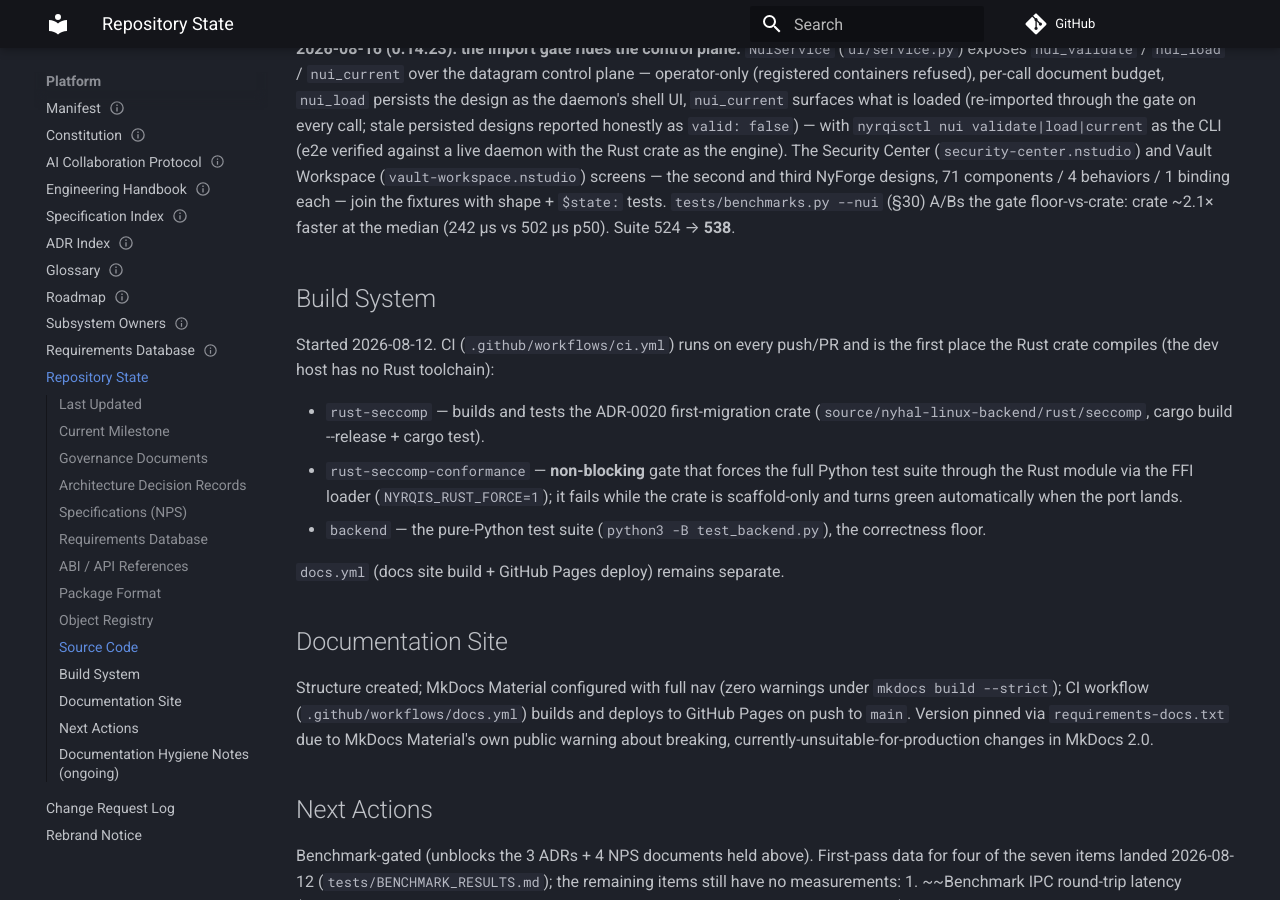
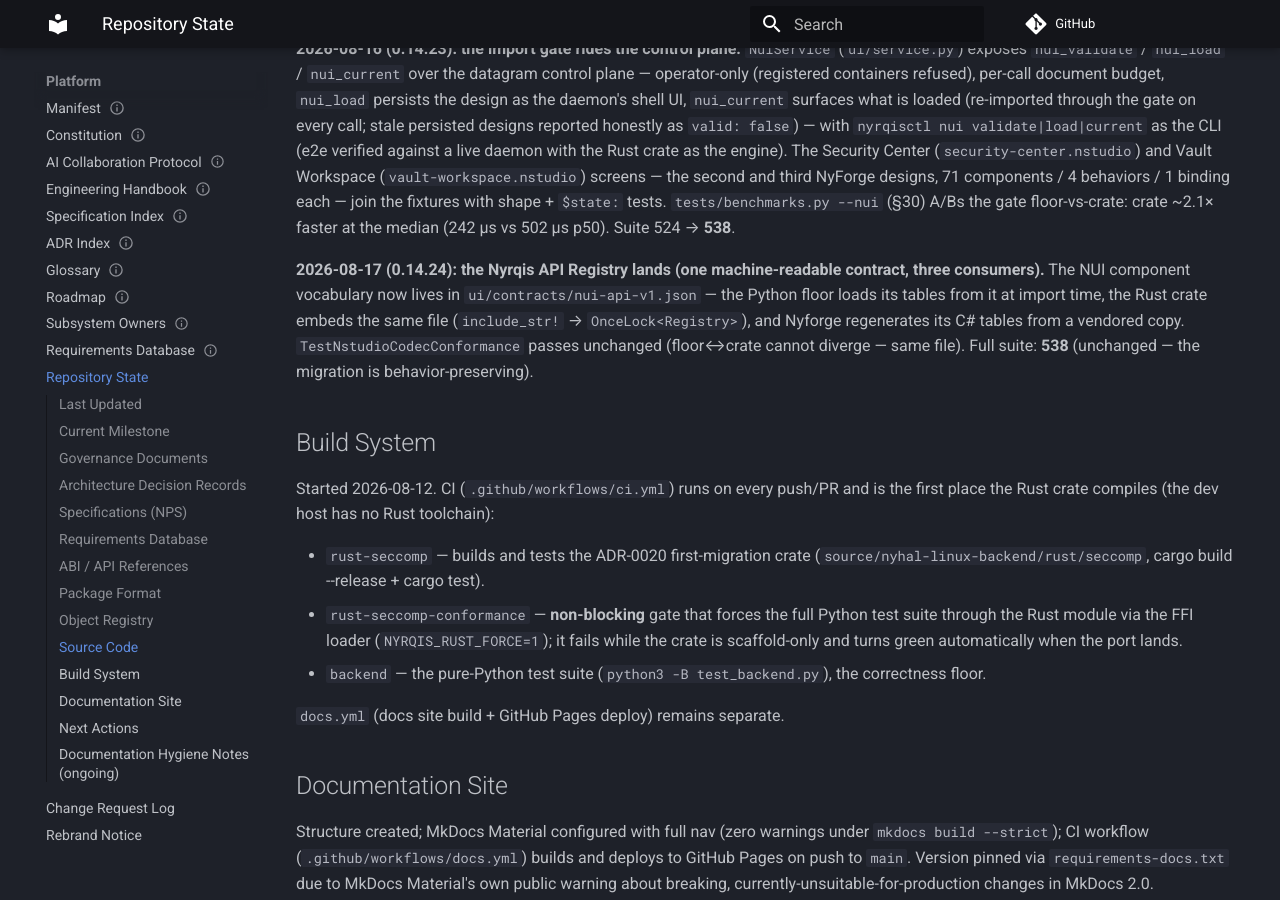
Before and after one commit to Myco-mycelium/Nythera, an MkDocs documentation site: the page built from docs/00-platform/REPOSITORY_STATE.md, in a window 1280 px wide and 900 px high, scrolled down 6427 px. Built offline with MkDocs 1.6.1 and Material for MkDocs 9.7.7, drawn with Linux system fonts in a browser that asks for light colours; comment, search, counter and statistics services are not loaded.

Commit message:
docs: registry migration entries (changelog, implementation status, repo state)
0.14.24: the Nyrqis API Registry (ui/contracts/nui-api-v1.json) is the
single machine-readable source of truth for the NUI vocabulary; the
Python floor loads its tables from it, the Rust crate embeds the same
file, and Nyforge regenerates its C# tables from a vendored copy. Suite
stays 538 — the migration is behavior-preserving by construction.

🤖 Generated with Codebuff
Co-Authored-By: Codebuff <noreply@codebuff.com>

```diff
--- a/docs/00-platform/REPOSITORY_STATE.md
+++ b/docs/00-platform/REPOSITORY_STATE.md
@@ -240,6 +240,15 @@ Two things now, not one:
   fixtures with shape + `$state:` tests. `tests/benchmarks.py --nui`
   (§30) A/Bs the gate floor-vs-crate: crate ~2.1× faster at the median
   (242 µs vs 502 µs p50). Suite 524 → **538**.
+
+  **2026-08-17 (0.14.24): the Nyrqis API Registry lands (one
+  machine-readable contract, three consumers).** The NUI component
+  vocabulary now lives in `ui/contracts/nui-api-v1.json` — the Python
+  floor loads its tables from it at import time, the Rust crate embeds
+  the same file (`include_str!` → `OnceLock<Registry>`), and Nyforge
+  regenerates its C# tables from a vendored copy. `TestNstudioCodecConformance`
+  passes unchanged (floor↔crate cannot diverge — same file). Full
+  suite: **538** (unchanged — the migration is behavior-preserving).
 
 ## Build System
 Started 2026-08-12. CI (`.github/workflows/ci.yml`) runs on every push/PR
```
Also changed, not shown: CHANGELOG_LINUX_BACKEND.md (+24 -0 lines), source/nyhal-linux-backend/IMPLEMENTATION_STATUS.md (+15 -1 lines).
